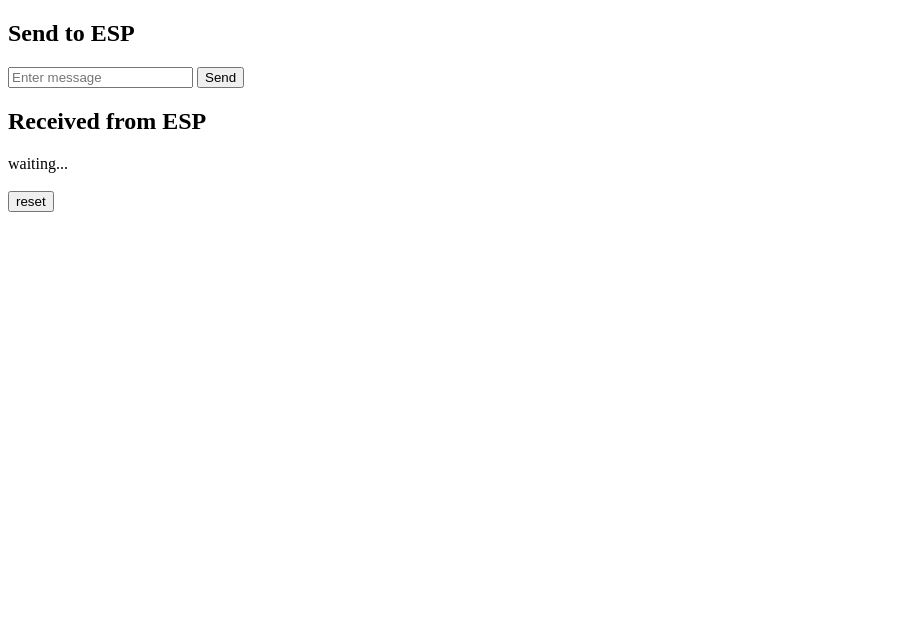
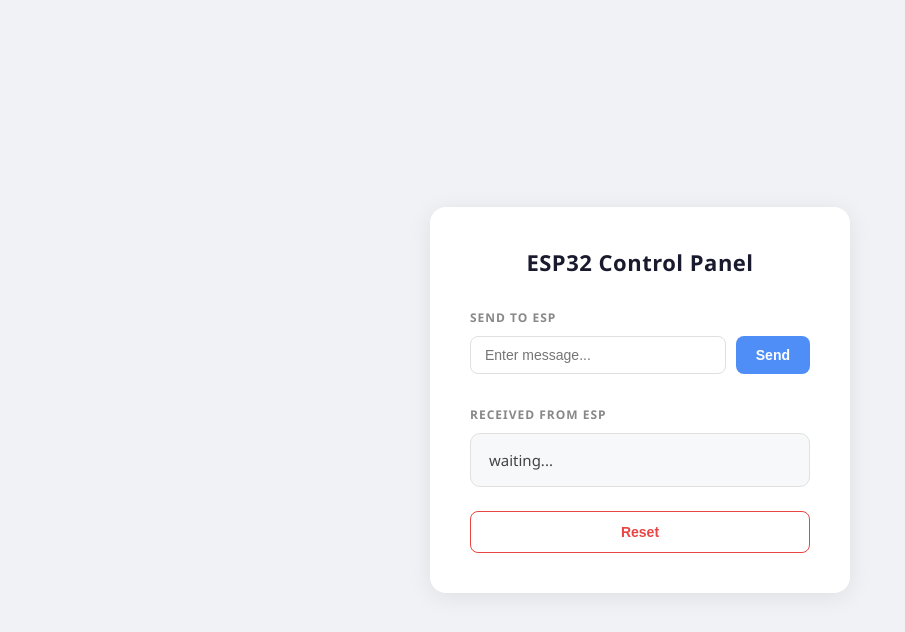
Before and after one commit to elyashiv67/web_socket-with-ESP32, a website: page public/index.html in a window 1280 px wide. Shown: the whole page, without its empty margins (0-905 px from the left). Drawn offline with Linux system fonts and the light colour scheme.

Commit message:
Add .gitignore and update project files

```diff
--- a/public/index.html
+++ b/public/index.html
@@ -2,20 +2,25 @@
 <html lang="en">
 <head>
     <meta charset="UTF-8">
-    <title>web socket</title>
+    <title>ESP32 Control Panel</title>
+    <link rel="stylesheet" href="style.css">
 </head>
 <body>
+    <div class="card">
+        <h1>ESP32 Control Panel</h1>
 
-    <h2>Send to ESP</h2>
-    <input type="text" id="messageInput" placeholder="Enter message">
-    <button onclick="sendMessage(document.getElementById('messageInput').value)">Send</button>
+        <p class="section-title">Send to ESP</p>
+        <div class="input-group">
+            <input type="text" id="messageInput" placeholder="Enter message...">
+            <button class="btn-send" onclick="sendMessage(document.getElementById('messageInput').value)">Send</button>
+        </div>
 
-    <h2>Received from ESP</h2>
-    <div id="receivedMessage">waiting...</div>
-    <br/>
-    <button id="rst_btn">reset</button>
+        <p class="section-title">Received from ESP</p>
+        <div class="status-box" id="receivedMessage">waiting...</div>
 
+        <button class="btn-reset" id="rst_btn">Reset</button>
+    </div>
 
-<script src="webSocket.js"></script>
+    <script src="webSocket.js"></script>
 </body>
 </html>
--- /dev/null
+++ b/public/style.css
@@ -0,0 +1,108 @@
+* {
+    margin: 0;
+    padding: 0;
+    box-sizing: border-box;
+}
+
+body {
+    font-family: 'Segoe UI', sans-serif;
+    background: #f0f2f5;
+    display: flex;
+    justify-content: center;
+    align-items: center;
+    min-height: 100vh;
+    color: #333;
+}
+
+.card {
+    background: #ffffff;
+    border-radius: 16px;
+    box-shadow: 0 4px 24px rgba(0, 0, 0, 0.08);
+    padding: 40px;
+    width: 420px;
+}
+
+h1 {
+    font-size: 22px;
+    font-weight: 600;
+    color: #1a1a2e;
+    margin-bottom: 32px;
+    text-align: center;
+    letter-spacing: 0.5px;
+}
+
+.section-title {
+    font-size: 12px;
+    font-weight: 600;
+    text-transform: uppercase;
+    letter-spacing: 1px;
+    color: #888;
+    margin-bottom: 10px;
+}
+
+.input-group {
+    display: flex;
+    gap: 10px;
+    margin-bottom: 32px;
+}
+
+input[type="text"] {
+    flex: 1;
+    padding: 10px 14px;
+    border: 1.5px solid #e0e0e0;
+    border-radius: 8px;
+    font-size: 14px;
+    outline: none;
+    transition: border-color 0.2s;
+    color: #333;
+}
+
+input[type="text"]:focus {
+    border-color: #4f8ef7;
+}
+
+.btn-send {
+    padding: 10px 20px;
+    background: #4f8ef7;
+    color: white;
+    border: none;
+    border-radius: 8px;
+    font-size: 14px;
+    font-weight: 600;
+    cursor: pointer;
+    transition: background 0.2s;
+}
+
+.btn-send:hover {
+    background: #3a7adf;
+}
+
+.status-box {
+    background: #f7f8fa;
+    border: 1.5px solid #e0e0e0;
+    border-radius: 10px;
+    padding: 16px 18px;
+    font-size: 15px;
+    color: #444;
+    min-height: 52px;
+    margin-bottom: 24px;
+}
+
+.btn-reset {
+    display: block;
+    width: 100%;
+    padding: 12px;
+    background: white;
+    color: #e84545;
+    border: 1.5px solid #e84545;
+    border-radius: 8px;
+    font-size: 14px;
+    font-weight: 600;
+    cursor: pointer;
+    transition: background 0.2s, color 0.2s;
+}
+
+.btn-reset:hover {
+    background: #e84545;
+    color: white;
+}
```
Also changed, not shown: 4 other files.
